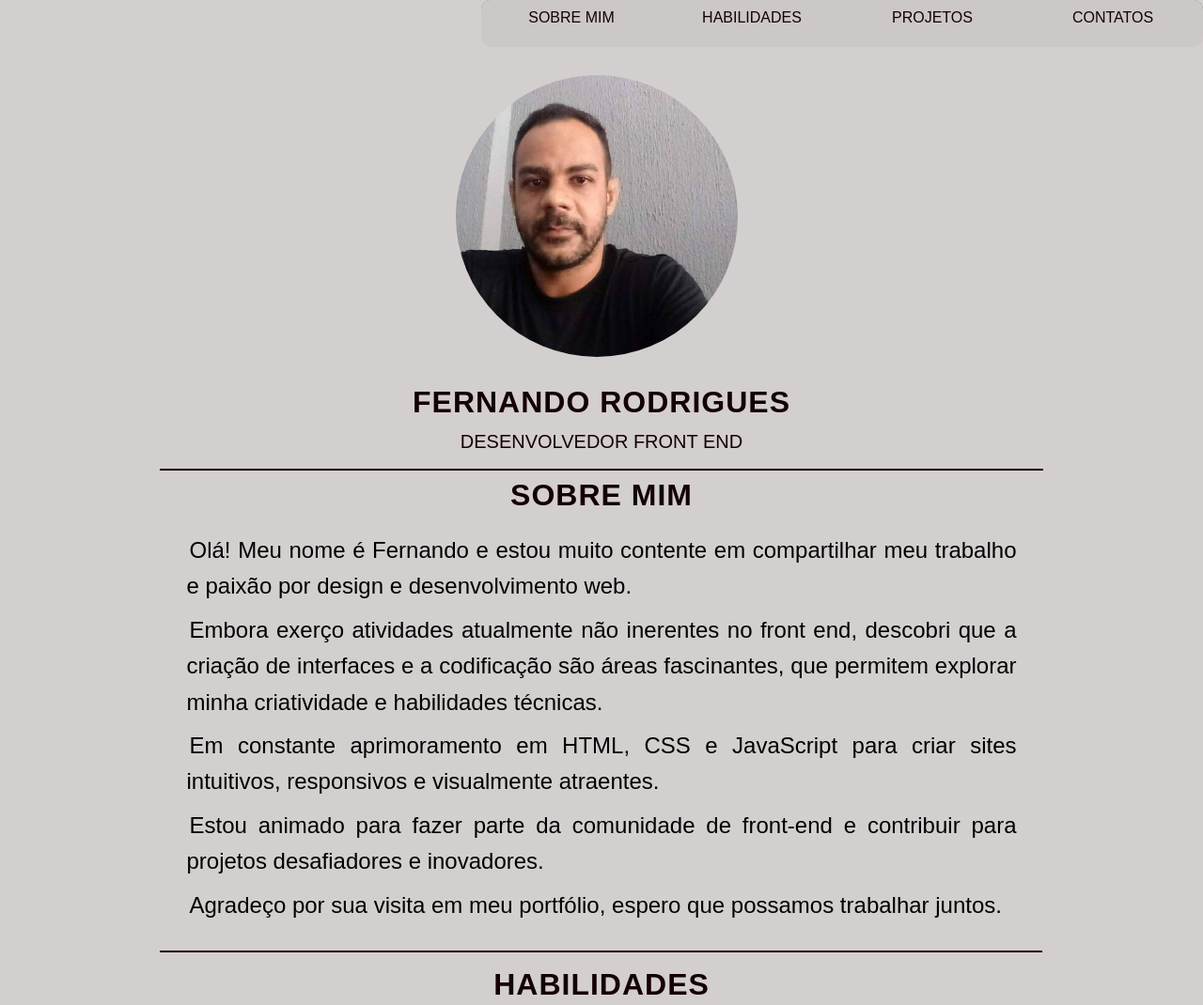
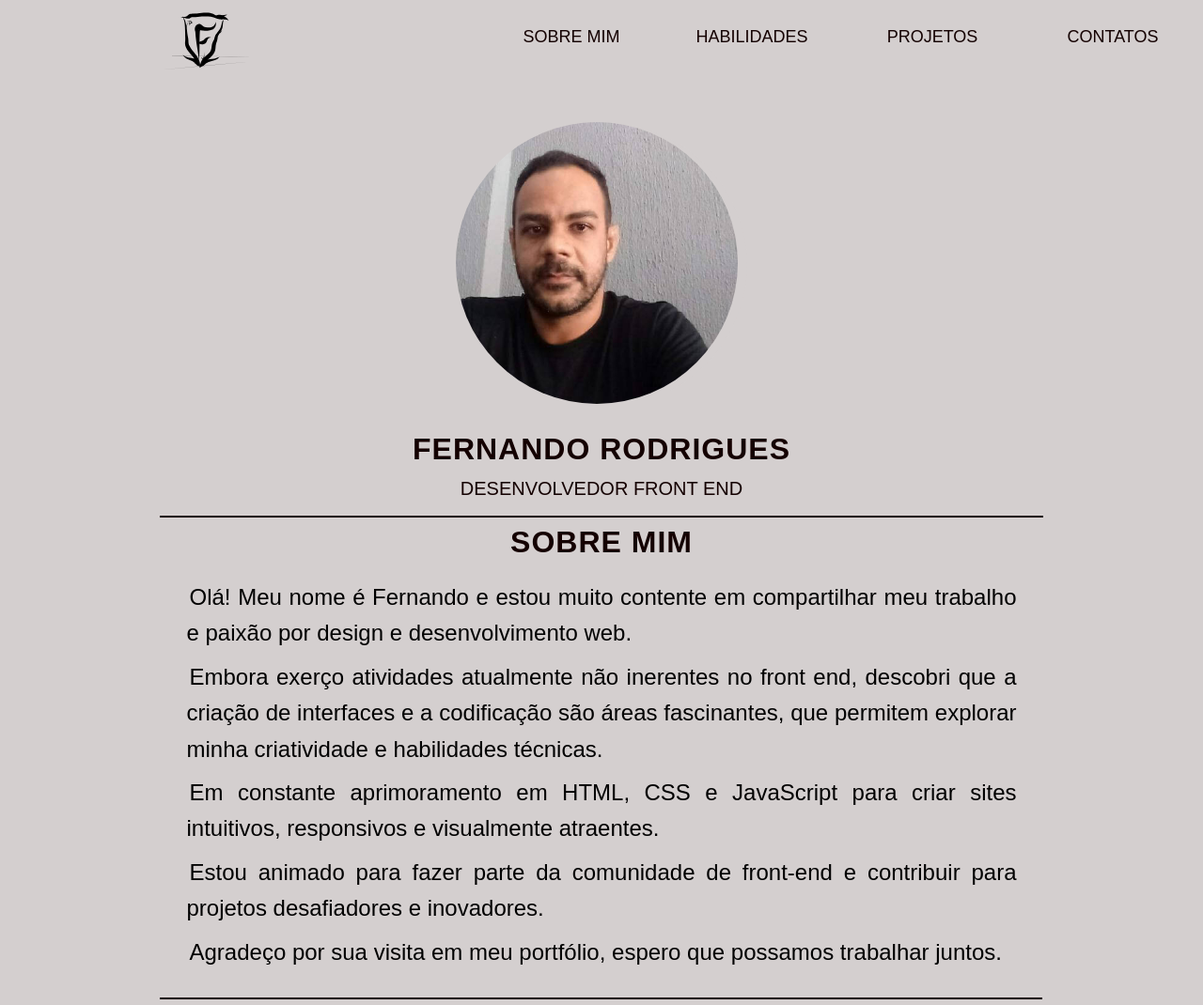
Before and after one commit to Fernandorsam/portifolio, a plain HTML site: page index.html in a window 1280 px wide. Shown: the top 1070 px of the page at 94% size. Drawn offline with Linux system fonts and the light colour scheme.

Commit message:
ajustando menu e adicionando logomarca desktop

```diff
--- a/assets/css/index.css
+++ b/assets/css/index.css
@@ -71,7 +71,13 @@ body{
     background-color: rgba(0, 0, 0, 0.8);
     z-index: 5;
 
+
+
 }
+.header-top .logo{
+    display: none;
+}
+
 .modal{
     position: fixed;
     left: 0;
@@ -82,18 +88,23 @@ body{
     max-width: 38%;
     height: 100%;
 
+
 }
+
 .header-top .fadeModal,
 .header-top .modal{
 
     pointer-events: all;
     display: none;
 
+
 }
 
  .fadeModal .hide,
  .modal .hide{
     pointer-events: none;
+    transition-duration: 700ms;
+
 
 }
  .fig-close-menu{
@@ -158,7 +169,7 @@ body{
 .container-fig .fig-img-header{
     width: 200px;
     max-width: 70%;
-    margin: 0 0 10px;
+    margin: 40px 0 10px;
     border-radius: 50%;
 
 
@@ -544,9 +555,30 @@ footer p{
 
 
     }
+
     .header-top{
+        width: 100%;
         margin-top: 0;
     }
+    .header-top .logo{
+        display: block;
+        margin-top: 10px;
+        width: 100px;
+        height: 80px;
+        position: fixed;
+        background-color: transparent;
+    }
+    .logo .fig-logo{
+        width: 100%;
+        height: 100%;
+        background-color: transparent;
+    }
+    .logo #imgLogo{
+        width: 100%;
+        height: 100%;
+        background-color: transparent;
+    }
+
     .title{
             font-size: 4vh;
            }
@@ -563,61 +595,68 @@ footer p{
             display: none;
         }
         .modal {
-            width: 940px;
+            width: 820px;
             max-width: 60%;
-            height:30px;
-            top:unset;
+            height:55px;
+            top:0;
             left: unset;
             right: 0;
-            margin: 0 auto 0.5rem;
-            background-color:rgba(0, 0, 0, 0.803);
+            margin: 1px auto 0.5rem;
+            background-color:rgba(212, 207, 207, 0);
             border-radius: 10px;
-
 
 
         }
         .modal .container-header{
-            width: 940px;
+            width:100%;
+            height: auto;
             max-width: 100%;
             border-radius: 10px;
+            background-color: transparent;
 
         }
         .fadeModal, .fig-close-menu{
             display: none;
         }
         .modal .navigation-top{
-            width: 940px;
-            max-width: 100%;
-            height: 50px;
-            background-color:inherit;
-            margin: 0 auto 0;
+
+            width:100%;
+            height:auto;
+            background-color:rgba(212, 207, 207, 0);
+            margin: 28px auto 0;
             border-radius: 10px;
 
         }
          .modal .nav-ul-top{
-            width: 940px;
-            max-width: 100%;
+            width: 100%;
             border-radius: 10px;
-            height:50px;
+            height:auto;
             flex-direction: row;
             text-align: center;
             margin: 0 ;
-            background-color: rgba(139, 137, 137, 0.103);
+            background-color:rgba(212, 207, 207, 0);
 
         }
         .modal .nav-ul-li{
-            margin: 5px auto 5px;
-            font-size: 1rem;
+            margin: 0 auto ;
+            font-size: 18px;
+            width: 20%;
+            height: 16px;
+            background-color: rgba(212, 207, 207, 0);
         }
         .nav-ul-top .ancor{
             color: #140101;
             margin: 0 auto;
         }
+        .nav-ul-top .ancor:hover{
+            color: #7d9494;
+            transition-duration: 500ms;
+        }
         .container-fig{
             margin-top: 70px;
         }
         .container-fig .fig-img-header{
-            margin-top: 10px;
+            margin-top: 60px;
             width: 310px;
             max-width: 100%;
         }
--- a/index.html
+++ b/index.html
@@ -16,7 +16,7 @@
     <meta name="viewport" content="width=device-width, initial-scale=1.0"/>
 
     <link rel="stylesheet" href="assets/css/index.css"/>
-    <link rel="shortcut icon" href="assets/img/photoProfile.jpeg" type="image/x-icon">
+    <link rel="shortcut icon" href="assets/icons/myLogo/myLogo.png.svg" type="image/x-icon">
     <title>PORTIFÓLIO-FERNANDO</title>
   </head>
   <body>
@@ -31,9 +31,15 @@
           alt="botao de menu"
         />
       </figure>
+      <div class="logo">
+        <figure class="fig-logo">
+          <img id="imgLogo" src="assets/icons/myLogo/myLogo.png.svg" alt="logomarca do Fernando">
+        </figure>
+      </div>
 
       <div class="fadeModal hide"></div>
       <div class="modal hide">
+
         <div class="container-header size">
           <nav class="navigation-top">
             <ul class="nav-ul-top">
```
Also changed, not shown: assets/css/noProject.css (+4 -4 lines), noProject.html (+2 -9 lines), assets/icons/myLogo/myLogo.png.svg (added).
